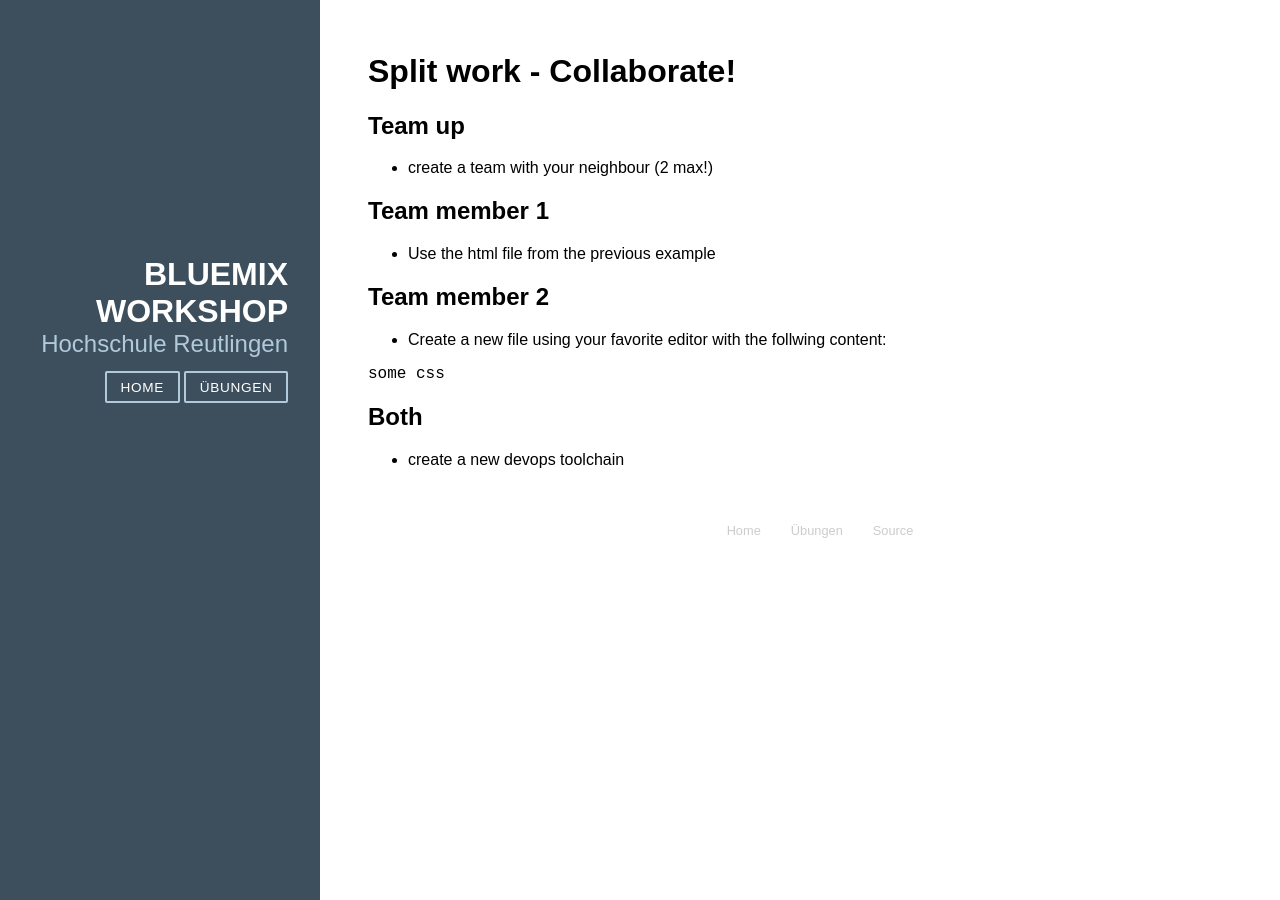
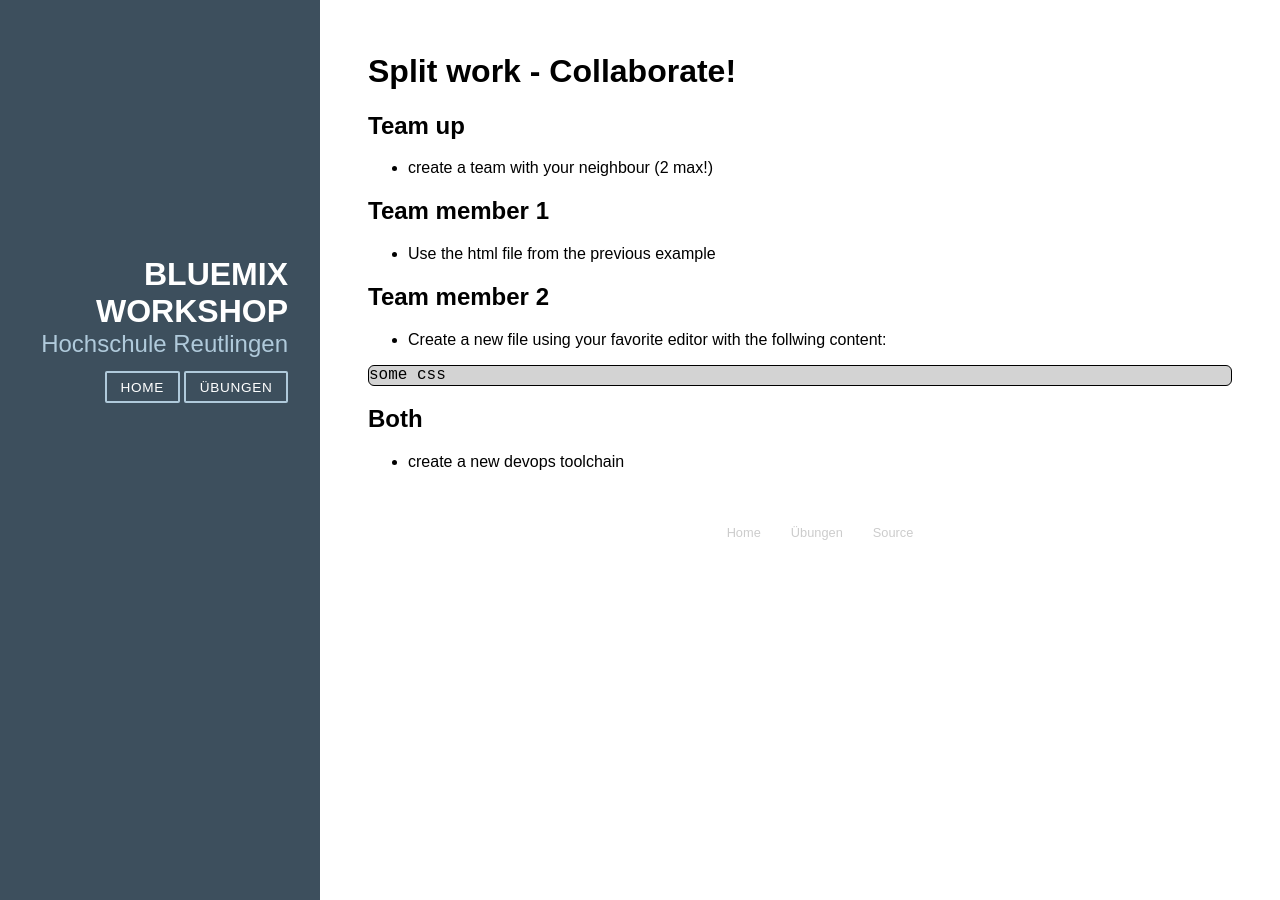
Before and after one commit to mkubik/HRTCloudDemo.github.io, a Jekyll site: the page built from _labs/003-collaborate.markdown, in a window 1280 px wide. Built offline with Jekyll 4.4.1, drawn with Linux system fonts in a browser that asks for light colours; nearby versions of some CDN libraries.

Commit message:
next try

```diff
--- a/css/site.css
+++ b/css/site.css
@@ -17,18 +17,8 @@
     font-weight: 100;
 }
 
-code,
-kbd,
-samp {
-  font-family: monospace, monospace; /* 1 */
-  font-size: 1em; /* 2 */
-  background: rgb(211,211,211)
-  border: 1px solid black;
-  border-radius: 6px;
-}
-
 pre {
-    background: rgb(211,211,211)
+    background: rgb(211,211,211);
     border: 1px solid black;
     border-radius: 6px;
 }
```
